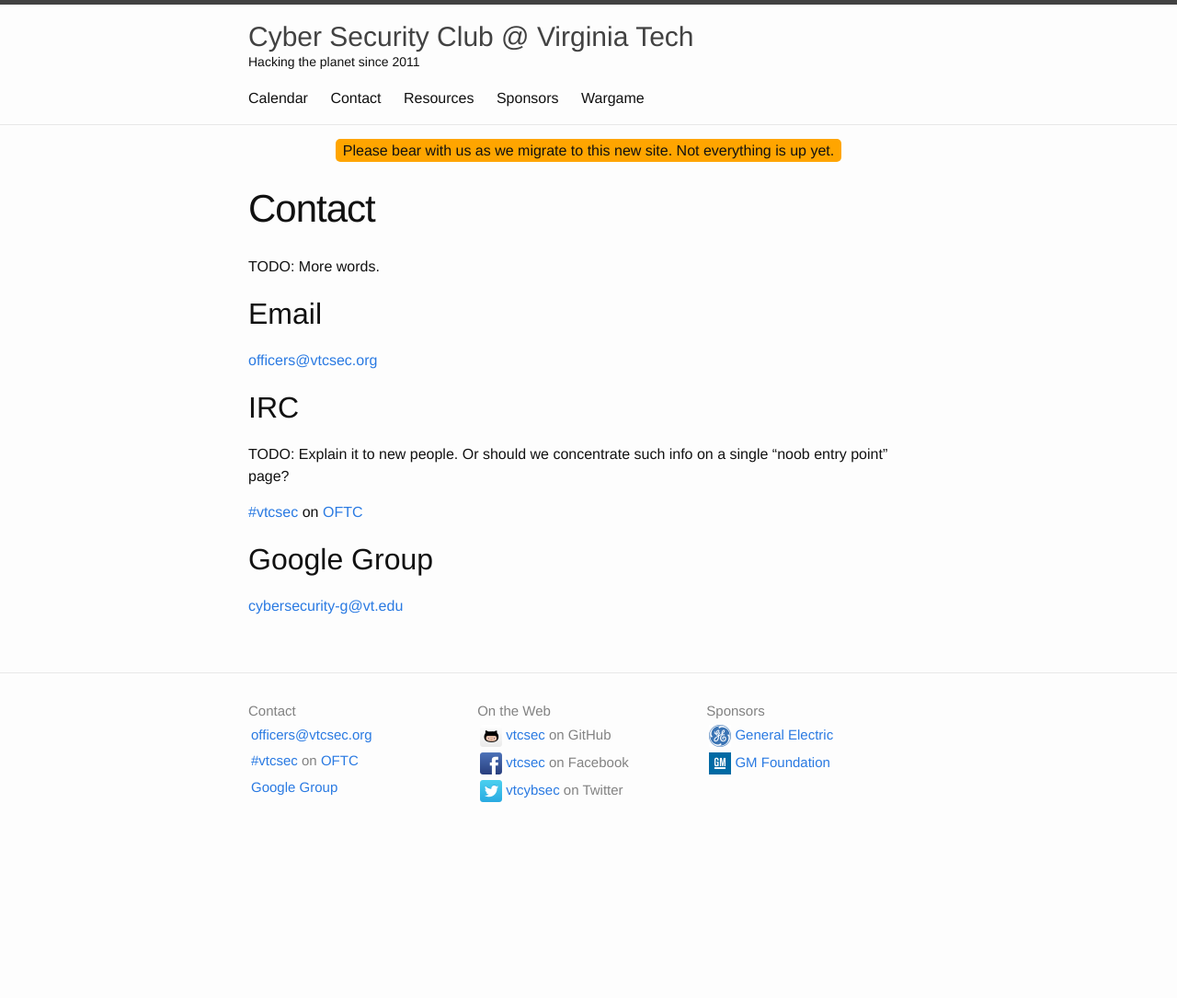
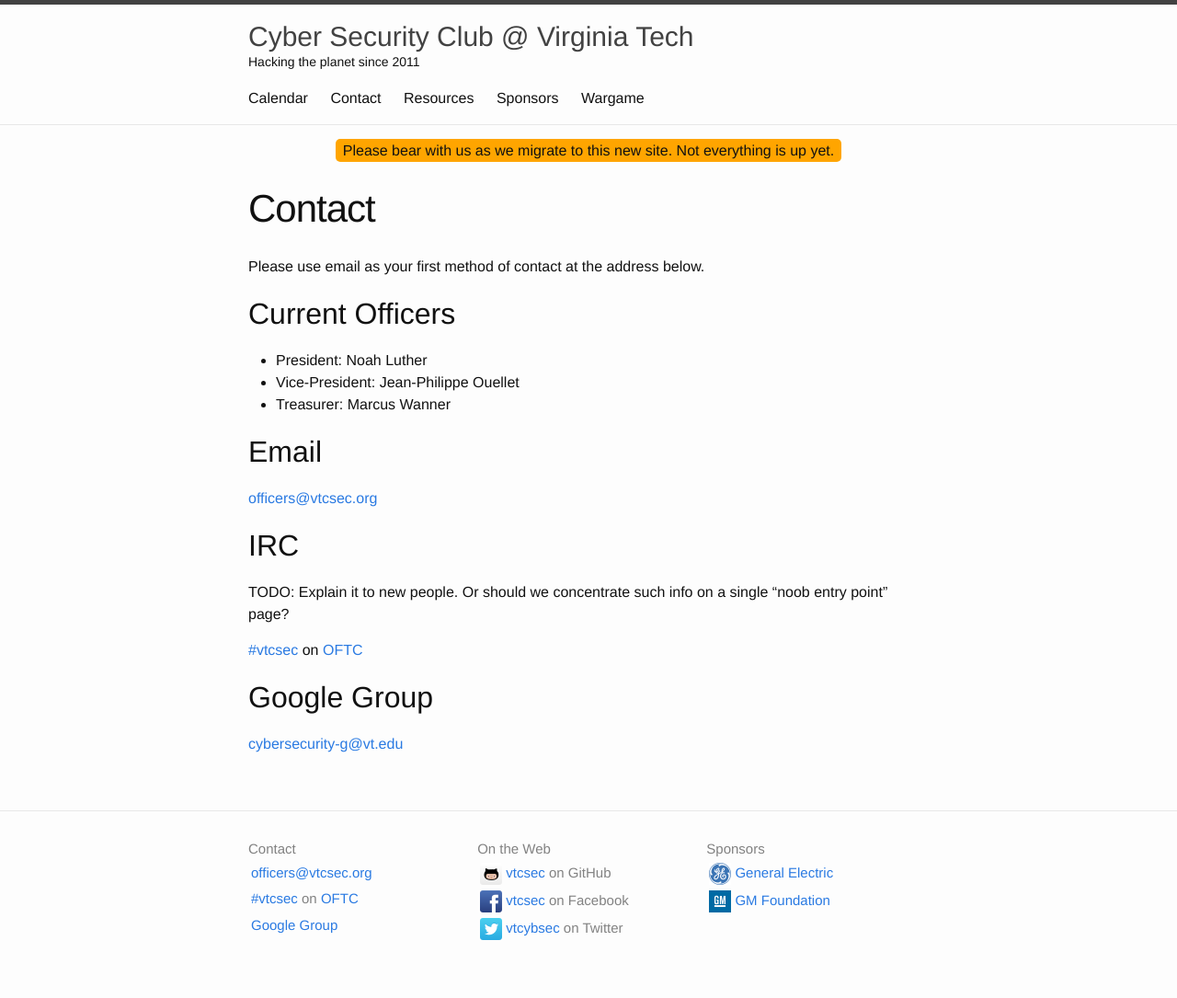
Before and after one commit to VTCSec/vtcsec.org, a Jekyll site: the page built from contact.md, in a window 1280 px wide. Shown: the whole page at 92% size. Built offline with Jekyll 4.4.1, drawn with Linux system fonts in a browser that asks for light colours; before the commit the page ends 935 px from its top, so only the background shows below that.

```diff
--- a/contact.md
+++ b/contact.md
@@ -4,7 +4,12 @@ title: Contact
 permalink: /contact/
 ---
 
-TODO: More words.
+Please use email as your first method of contact at the address below.
+
+## Current Officers
+  - President: Noah Luther
+  - Vice-President: Jean-Philippe Ouellet
+  - Treasurer: Marcus Wanner
 
 ## Email
 [officers@vtcsec.org](mailto:officers@vtcsec.org)
```
Also changed, not shown: _meetings/2015-08-27-planning-meeting.md (+4 -2 lines), sponsors.md (+1 -1 lines).
